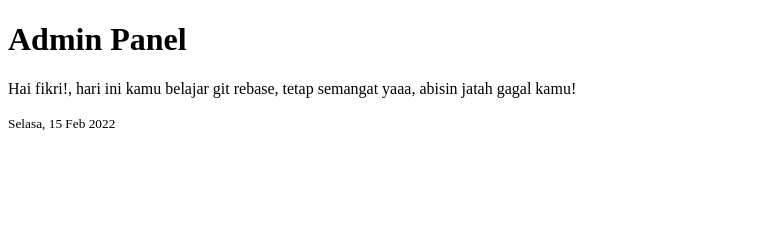
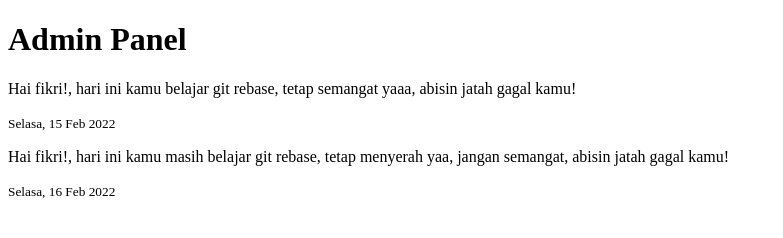
Before and after one commit to dev1623/rebase, a plain HTML site: page admin.html in a window 1280 px wide. Shown: the whole page, without its empty margins (0-783 px from the left). Drawn offline with Linux system fonts and the light colour scheme.

Commit message:
menambahkan tagline di index.html

```diff
--- a/admin.html
+++ b/admin.html
@@ -12,6 +12,9 @@
     <h1>Admin Panel</h1>
     <p>Hai fikri!, hari ini kamu belajar git rebase, tetap semangat yaaa, abisin jatah gagal kamu!</p>
     <small>Selasa, 15 Feb 2022</small>
+
+    <p>Hai fikri!, hari ini kamu masih belajar git rebase, tetap menyerah yaa, jangan semangat, abisin jatah gagal kamu!</p>
+    <small>Selasa, 16 Feb 2022</small>
 </body>
 
 </html>
```
